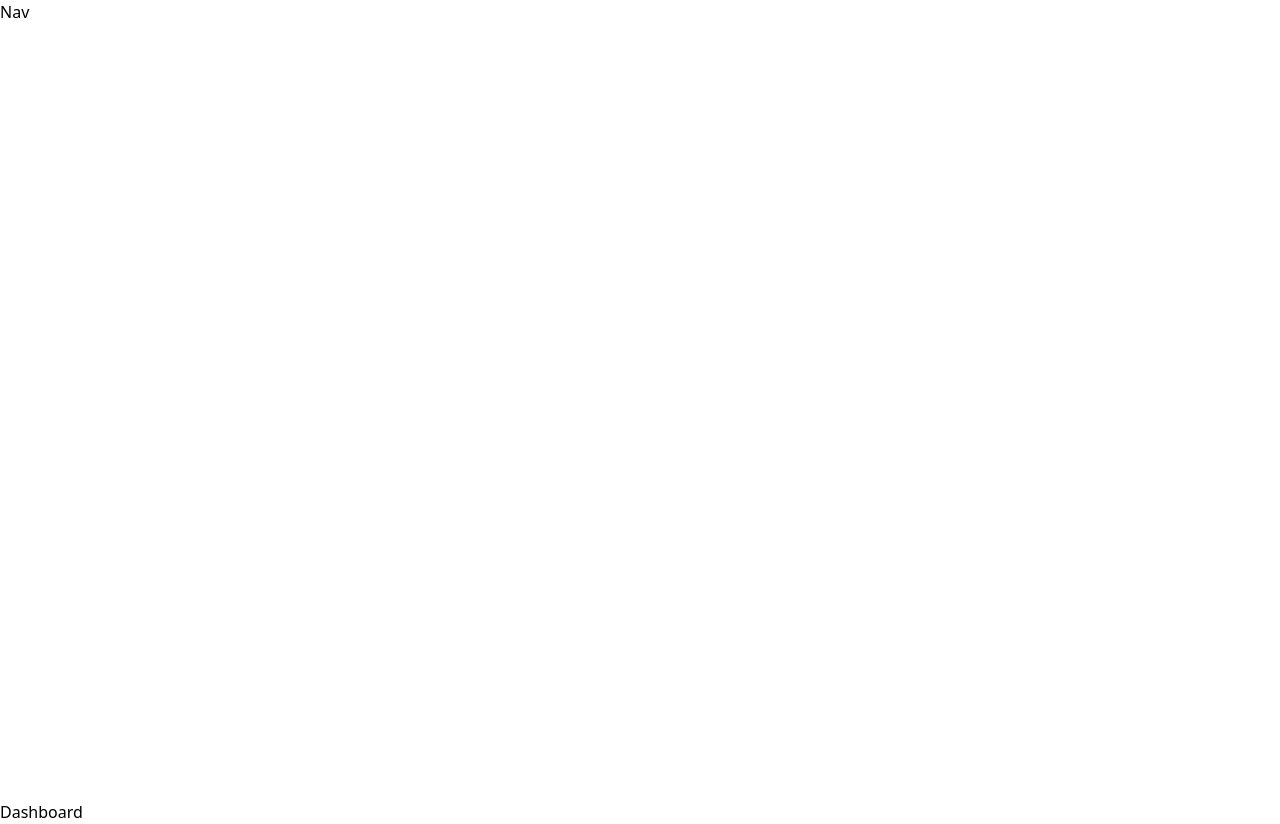
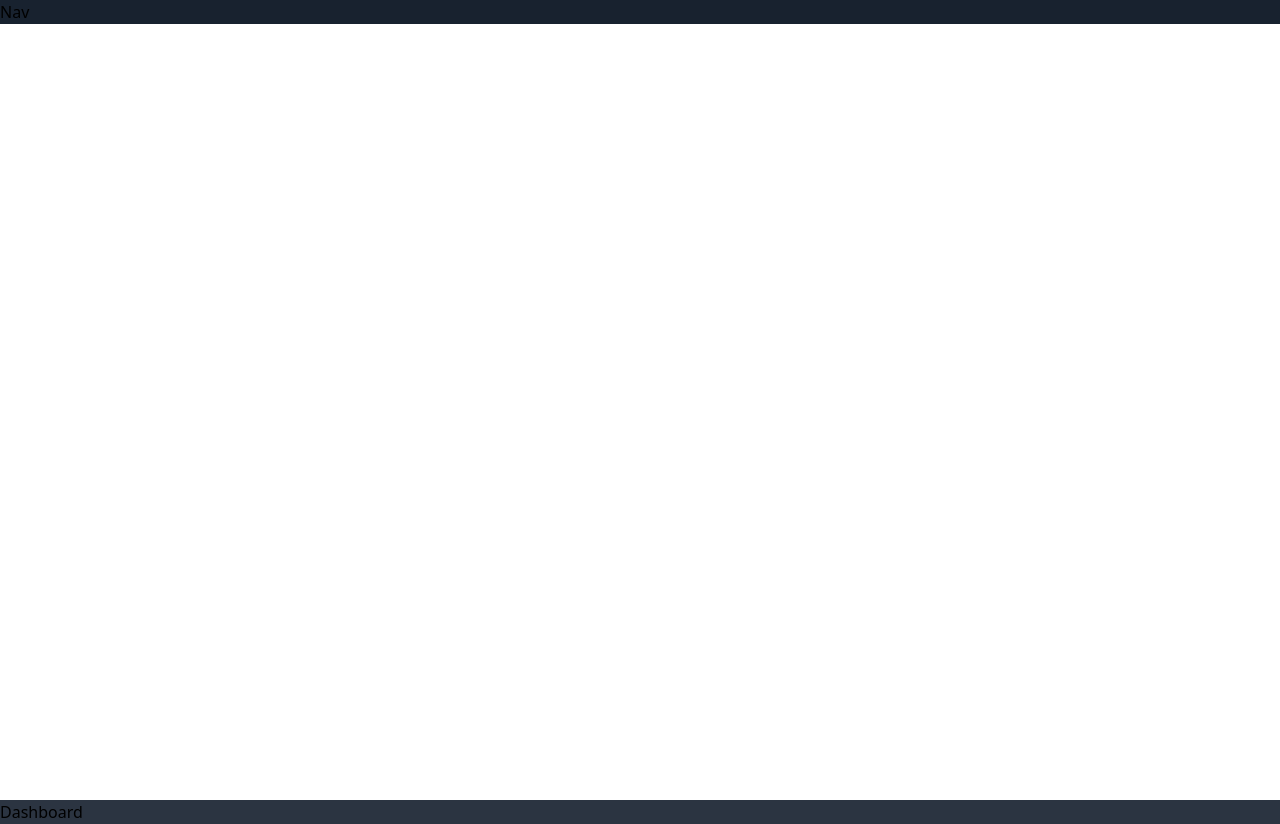
Before and after one commit to anfvc/ticketing-app, a Next.js app: page / in a window 1280 px wide. Built offline with nearby package versions, Linux system fonts and the light colour scheme.

Commit message:
fixed custom colors in tailwind

```diff
--- a/app/components/Nav.jsx
+++ b/app/components/Nav.jsx
@@ -2,7 +2,7 @@ import React from 'react'
 
 const Nav = () => {
   return (
-    <div>Nav</div>
+    <div className='bg-nav'>Nav</div>
   )
 }
 
--- a/app/globals.css
+++ b/app/globals.css
@@ -1,11 +1,11 @@
 @import "tailwindcss";
 
 @theme {
-  --nav: "#18222f";
-  --page: white;
-  --card: "#47566a";
-  --card-hover: "#4f5e74";
-  --default-text: "#f1f3f5";
-  --blue-accent: "#0084d4";
-  --blue-accent-hover: "#009fff";
+  --color-nav: #18222f;
+  --color-page: #2b3441;
+  --color-card: "#47566a";
+  --color-card-hover: "#4f5e74";
+  --text-default-text: "#f1f3f5";
+  --text-blue-accent: "#0084d4";
+  --text-blue-accent-hover: "#009fff";
 }
```
